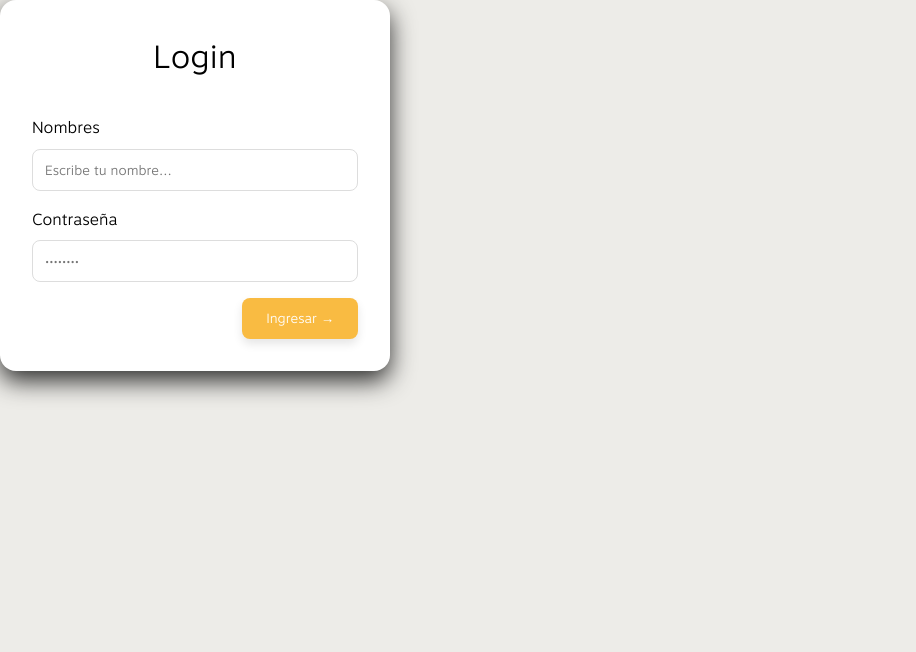
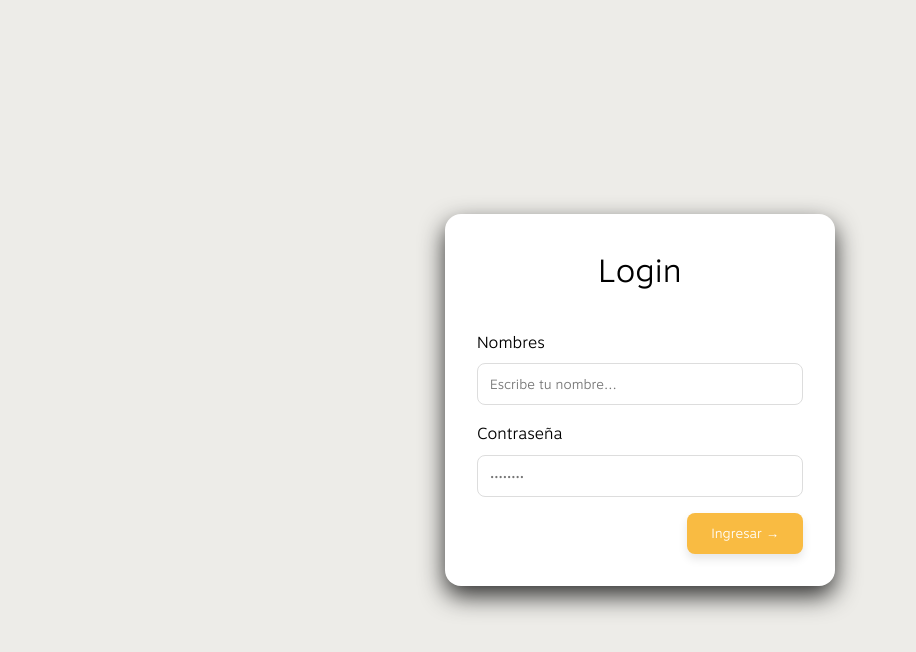
Before and after one commit to TherapistTrack/TherapistTrack-Frontend, a Vue app: page / in a window 1280 px wide. Shown: the top 652 px of the page, without its empty margins (0-916 px from the left). Built offline with nearby package versions, Linux system fonts and the light colour scheme.

Commit message:
fix: fixed log in page design

```diff
--- a/src/pages/login/LoginView.vue
+++ b/src/pages/login/LoginView.vue
@@ -1,4 +1,5 @@
 <template>
+  <div class="login-container">
     <div class="login-form">
       <h1>Login</h1>
       <div class="form-group">
@@ -24,6 +25,7 @@
       </div>
       <button @click="ingresar">Ingresar →</button>
       <p v-if="mensajeError" class="error-message">{{ mensajeError }}</p>
+    </div>
   </div>
 </template>
 
@@ -81,15 +83,15 @@ export default {
 </script>
 
 <style>
-body {
+.login-container {
   display: flex;
   justify-content: center;
   align-items: center;
   height: 100vh;
   width: 100vw;
   background-color: #edece8;
-  margin: 0%;
-  padding: 0%;
+  margin: 0;
+  padding: 0;
 }
 
 .login-form {
@@ -100,7 +102,8 @@ body {
   width: 390px;
   display: flex;
   flex-direction: column;
-  text-align: left; /* Asegura la alineación a la izquierda */
+  text-align: left;
+  position: relative;
 }
 
 .login-form h1 {
```
Lines whose indentation alone changed are shown as unchanged.
